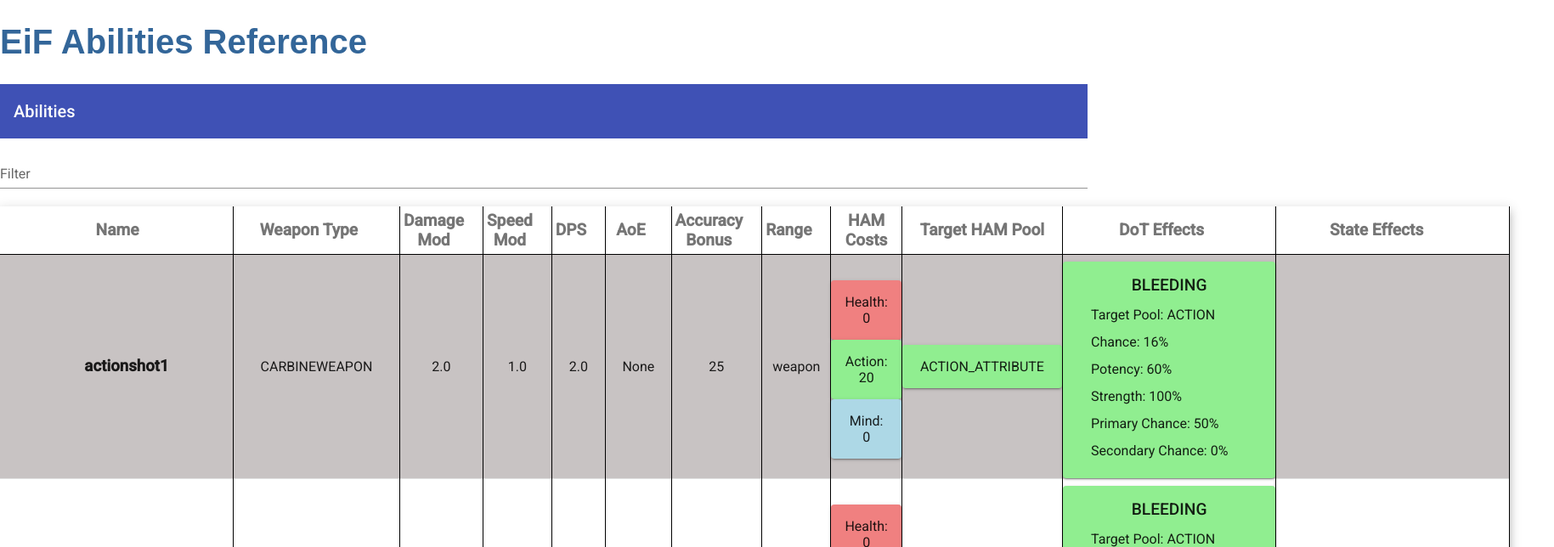
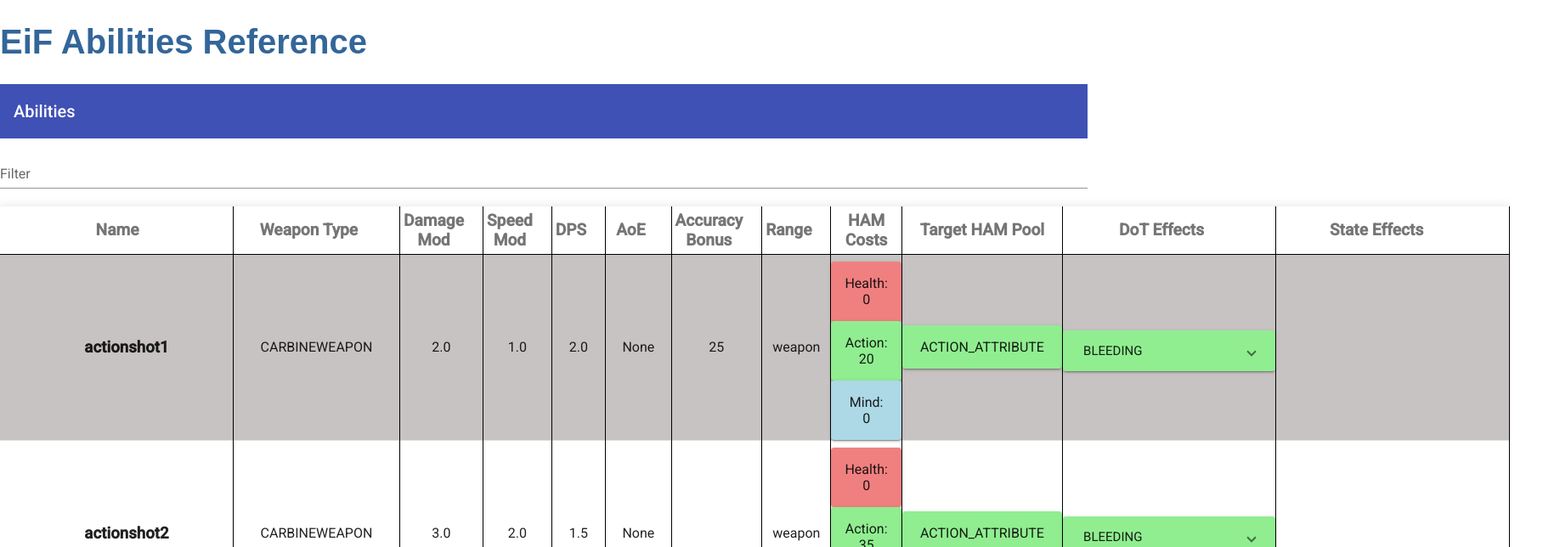
Before and after one commit to acdevlin/eif-abilities, an Angular app: page / in a window 1280 px wide. Shown: the top 644 px of the page at 85% size, 1829 px wide, since content can reach past the window. Built offline with nearby package versions, Linux system fonts and the light colour scheme.

Commit message:
Allow state and dot effect details to be collapsed

```diff
--- a/src/app/abilities/abilities.component.css
+++ b/src/app/abilities/abilities.component.css
@@ -40,6 +40,7 @@ table {
 .mat-cell {
   font-size: medium;
   border-right: 1px solid #000000;
+  justify-content: center !important;
 }
 
 .mat-list .mat-list-item {
@@ -49,8 +50,11 @@ table {
   padding: 1px;
 }
 
-.mat-card-title {
+::ng-deep .mat-panel-title {
   font-size: larger;
+  height: 40px;
+  justify-content: center !important;
+  align-items: center;
 }
 
 .mat-form-field {
--- a/src/app/abilities/abilities.component.html
+++ b/src/app/abilities/abilities.component.html
@@ -40,7 +40,8 @@
     <!-- TODO: debug why mat-sort-header can't sort this -->
     <ng-container matColumnDef="dps">
       <th mat-header-cell *matHeaderCellDef mat-sort-header>DPS</th>
-      <td mat-cell *matCellDef="let ability">{{(ability.damageMultiplier / ability.speedMultiplier) | number:'1.1-2'}}</td>
+      <td mat-cell *matCellDef="let ability">{{(ability.damageMultiplier / ability.speedMultiplier) | number:'1.1-2'}}
+      </td>
     </ng-container>
 
     <!-- Accuracy Bonus Column -->
@@ -58,25 +59,24 @@
     <!-- Is AoE? Column -->
     <ng-container matColumnDef="coneAction">
       <th mat-header-cell *matHeaderCellDef mat-sort-header>AoE</th>
-      <td mat-cell *matCellDef="let ability">{{getAoE(ability.coneAction, ability.coneAngle, ability.areaAction, ability.areaRange)}}</td>
+      <td mat-cell *matCellDef="let ability">{{getAoE(ability.coneAction, ability.coneAngle, ability.areaAction,
+        ability.areaRange)}}</td>
     </ng-container>
 
     <!-- HAM Cost Column -->
     <ng-container matColumnDef="hamCosts">
       <th mat-header-cell *matHeaderCellDef>HAM Costs</th>
       <td mat-cell *matCellDef="let ability">
-        <div *ngIf="ability.healthCostMultiplier > 0 || ability.actionCostMultiplier > 0 || ability.mindCostMultiplier > 0 ; else NoHAMCostsCard">
+        <div
+          *ngIf="ability.healthCostMultiplier > 0 || ability.actionCostMultiplier > 0 || ability.mindCostMultiplier > 0 ; else NoHAMCostsCard">
           <mat-list role="list">
-          <mat-card class="mat-elevation-z2"
-            [ngStyle]="{'background-color':getTargetPoolColor('HEALTH_ATTRIBUTE')}">
+            <mat-card class="mat-elevation-z2" [ngStyle]="{'background-color':getTargetPoolColor('HEALTH_ATTRIBUTE')}">
               Health: {{ability.healthCostMultiplier}}
             </mat-card>
-          <mat-card class="mat-elevation-z2"
-            [ngStyle]="{'background-color':getTargetPoolColor('ACTION_ATTRIBUTE')}">
+            <mat-card class="mat-elevation-z2" [ngStyle]="{'background-color':getTargetPoolColor('ACTION_ATTRIBUTE')}">
               Action: {{ability.actionCostMultiplier}}
             </mat-card>
-          <mat-card class="mat-elevation-z2"
-            [ngStyle]="{'background-color':getTargetPoolColor('MIND_ATTRIBUTE')}">
+            <mat-card class="mat-elevation-z2" [ngStyle]="{'background-color':getTargetPoolColor('MIND_ATTRIBUTE')}">
               Mind: {{ability.mindCostMultiplier}}
             </mat-card>
           </mat-list>
@@ -117,17 +117,22 @@
       <th mat-header-cell *matHeaderCellDef mat-sort-header>DoT Effects</th>
       <td mat-cell *matCellDef="let ability">
         <mat-list role="list" *ngFor="let effect of ability.dotEffects">
-          <mat-card class="mat-elevation-z2" [ngStyle]="{'background-color':getDotColor(effect.pool)}">
-            <mat-card-title>{{effect.type}}</mat-card-title>
-            <mat-card-content>
+          <mat-expansion-panel [ngStyle]="{'background-color':getDotColor(effect.pool)}"
+            (opened)="panelOpenState = true" (closed)="panelOpenState = false">
+            <mat-expansion-panel-header>
+              <mat-panel-title>
+                {{effect.type}}
+              </mat-panel-title>
+            </mat-expansion-panel-header>
+
             <mat-list-item role="listitem">Target Pool: {{effect.pool}}</mat-list-item>
             <mat-list-item role="listitem">Chance: {{effect.chance}}%</mat-list-item>
             <mat-list-item role="listitem">Potency: {{effect.potency}}%</mat-list-item>
             <mat-list-item role="listitem">Strength: {{effect.strength}}%</mat-list-item>
             <mat-list-item role="listitem">Primary Chance: {{effect.primaryPercent}}%</mat-list-item>
             <mat-list-item role="listitem">Secondary Chance: {{effect.secondaryPercent}}%</mat-list-item>
-            </mat-card-content>
-          </mat-card>
+
+          </mat-expansion-panel>
         </mat-list>
     </ng-container>
 
@@ -136,14 +141,19 @@
       <th mat-header-cell *matHeaderCellDef mat-sort-header>State Effects</th>
       <td mat-cell *matCellDef="let ability">
         <mat-list role="list" *ngFor="let effect of ability.stateEffects">
-          <mat-card class="mat-elevation-z2" [ngStyle]="{'background-color':getStateColor(effect.effectType)}">
-            <mat-card-title>{{effect.effectType}}</mat-card-title>
-            <mat-card-content>
+          <mat-expansion-panel [ngStyle]="{'background-color':getStateColor(effect.effectType)}"
+            (opened)="panelOpenState = true" (closed)="panelOpenState = false">
+            <mat-expansion-panel-header>
+              <mat-panel-title>
+                {{effect.effectType}}
+              </mat-panel-title>
+            </mat-expansion-panel-header>
+
             <mat-list-item role="listitem">Chance: {{effect.stateChance}}%</mat-list-item>
             <mat-list-item role="listitem">Length: {{effect.stateLength}}%</mat-list-item>
             <mat-list-item role="listitem">Strength: {{effect.stateStrength}}%</mat-list-item>
-            </mat-card-content>
-          </mat-card>
+
+          </mat-expansion-panel>
         </mat-list>
     </ng-container>
 
--- a/src/app/abilities/abilities.component.ts
+++ b/src/app/abilities/abilities.component.ts
@@ -14,6 +14,7 @@ export class AbilitiesComponent implements AfterViewInit {
   jsonData: any = allAbilities;
   displayedColumns: string[] = ['name', 'weaponType', 'damageMultiplier', 'speedMultiplier', 'dps', 'coneAction', 'accuracyBonus', 'range', 'hamCosts', 'poolsToDamage', 'dotEffects', 'stateEffects'];
   dataSource = new MatTableDataSource(this.jsonData);
+  panelOpenState = false;
   @ViewChild(MatSort) sort!: MatSort;
 
   constructor() {
--- a/src/app/app.module.ts
+++ b/src/app/app.module.ts
@@ -7,6 +7,7 @@ import { MatCardModule } from '@angular/material/card';
 import { MatListModule } from '@angular/material/list';
 import { MatFormFieldModule } from '@angular/material/form-field';
 import { MatInputModule } from '@angular/material/input';
+import {MatExpansionModule} from '@angular/material/expansion';
 
 import { AppComponent } from './app.component';
 import { BrowserAnimationsModule } from '@angular/platform-browser/animations';
@@ -31,6 +32,7 @@ import { AbilitiesComponent } from './abilities/abilities.component';
     MatCardModule,
     MatFormFieldModule,
     MatInputModule,
+    MatExpansionModule,
     ServiceWorkerModule.register('ngsw-worker.js', {
       enabled: environment.production,
       // Register the ServiceWorker as soon as the application is stable
```
Lines whose indentation alone changed are shown as unchanged.
